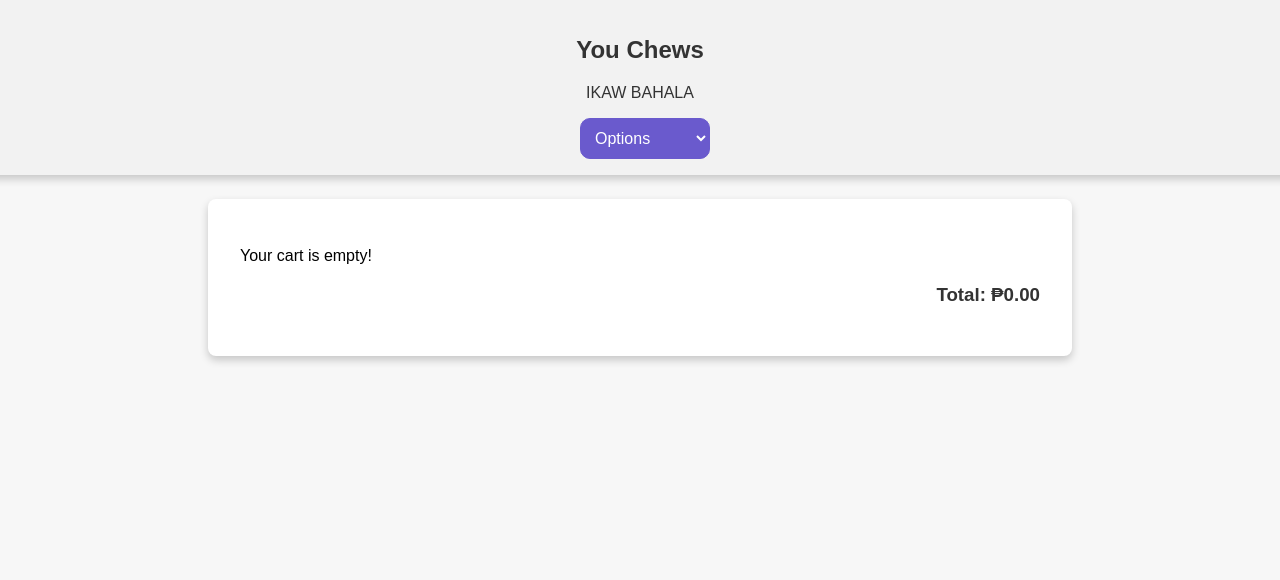
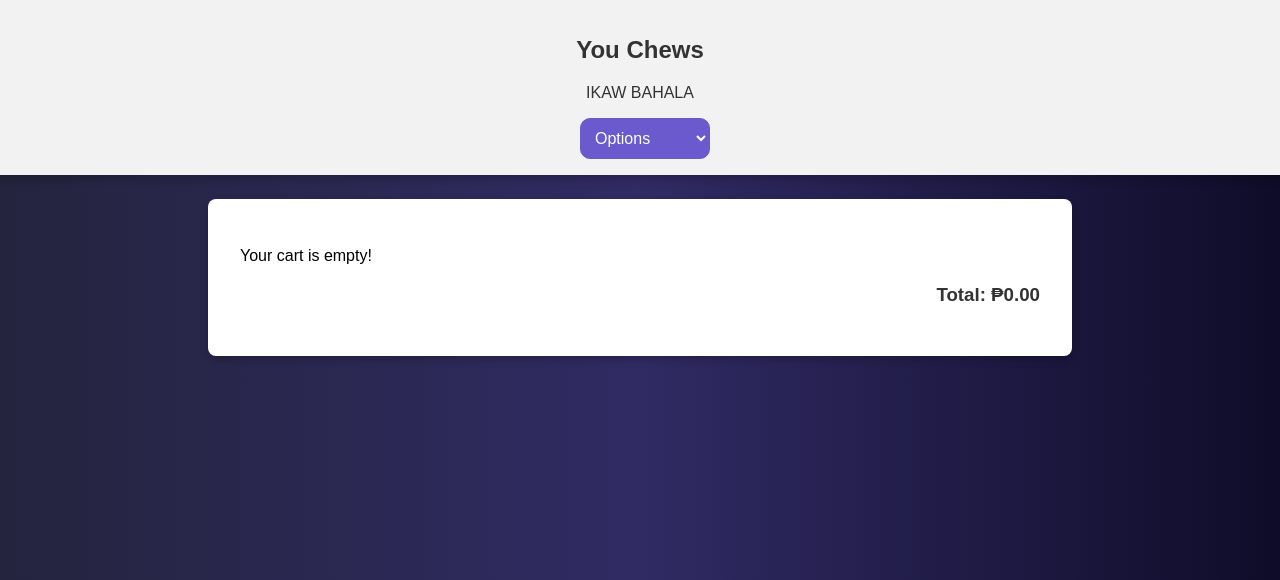
Before and after one commit to YAEGER01/CCT, a PHP site: page /cart.php in a window 1280 px wide. Shown: the top 580 px of the page. Run offline with PHP 8.4, Linux system fonts and the light colour scheme; the visitor is signed in with stand-in values (Sample User, id 1); data that the repository does not hold is empty.

Commit message:
Color css

```diff
--- a/cart.php
+++ b/cart.php
@@ -91,6 +91,18 @@ if ($_SERVER['REQUEST_METHOD'] == 'POST') {
                 display: flex;
                 flex-direction: column;
                 align-items: center;
+                background: -webkit-linear-gradient(
+                to right,
+                #24243e,
+                #302b63,
+                #0f0c29
+                ); /* Chrome 10-25, Safari 5.1-6 */
+        background: linear-gradient(
+                to right,
+                #24243e,
+            #302b63,
+                #0f0c29
+    );
             }
 
             .header {
```
Lines whose indentation alone changed are shown as unchanged.
